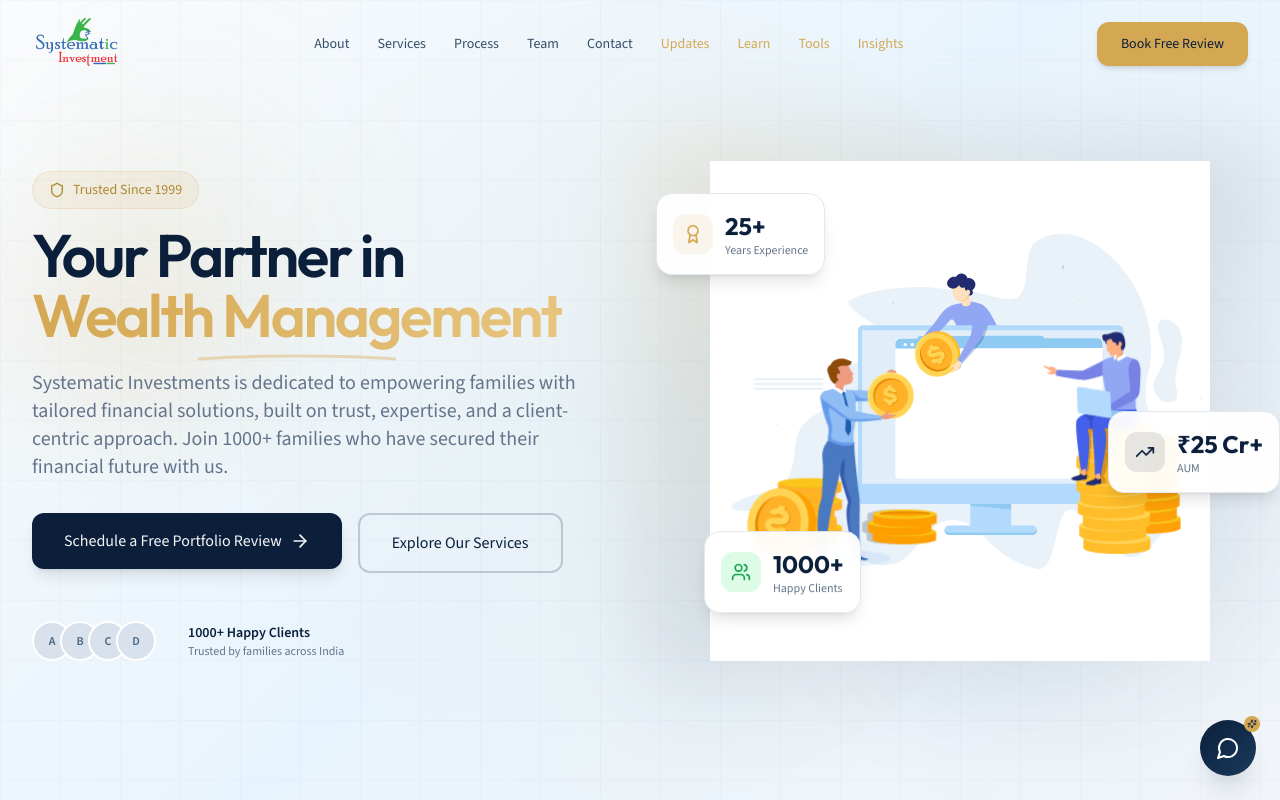
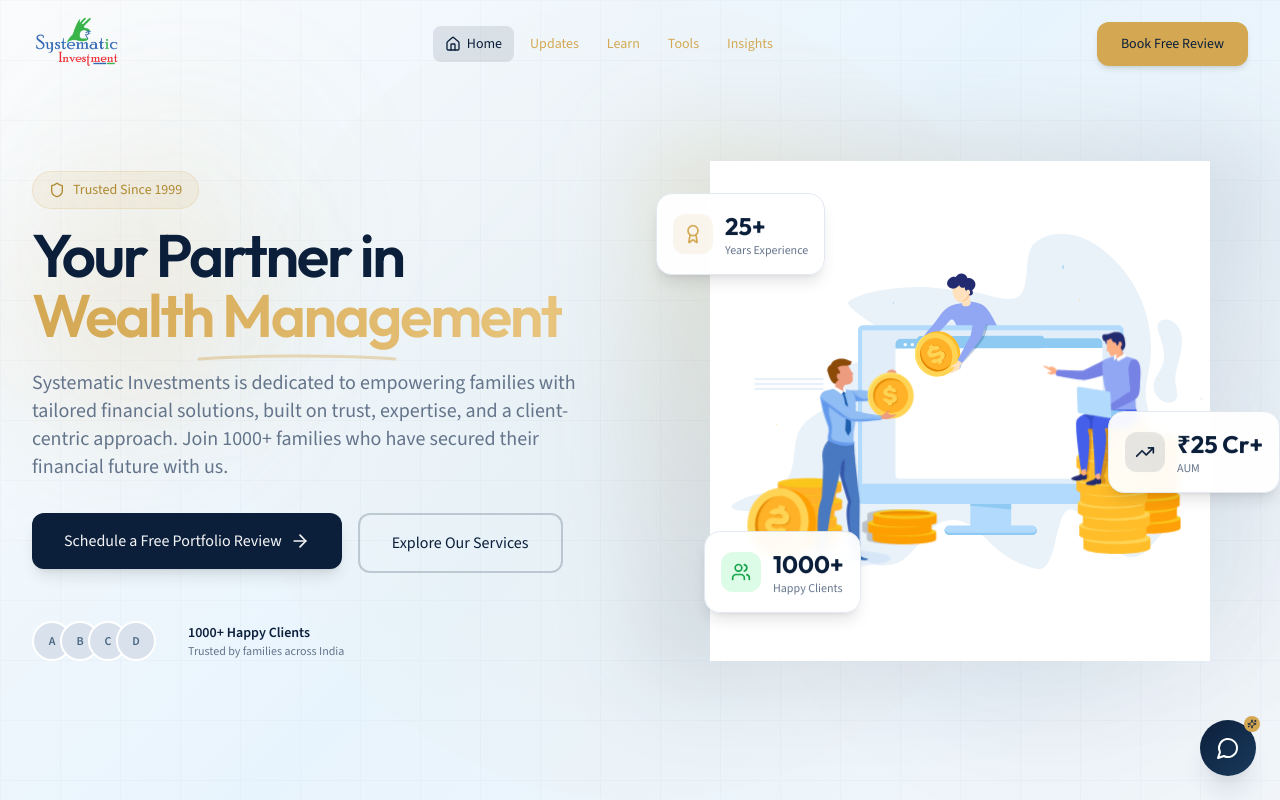
Before and after one commit to leothedev0705/systematicinvestments, a Next.js app: page / in a window 1280 px wide. Shown: the top 800 px of the page. Built offline with nearby package versions, Linux system fonts and the light colour scheme.

Commit message:
Simplify navbar: Home link + active state highlighting

```diff
--- a/components/Navbar.tsx
+++ b/components/Navbar.tsx
@@ -2,18 +2,11 @@
 
 import React, { useState, useEffect } from "react";
 import { motion, AnimatePresence } from "framer-motion";
-import { Menu, X } from "lucide-react";
+import { Menu, X, Home } from "lucide-react";
 import { cn } from "@/lib/utils";
 import Image from "next/image";
 import Link from "next/link";
-
-const navLinks = [
-  { name: "About", href: "#about" },
-  { name: "Services", href: "#services" },
-  { name: "Process", href: "#process" },
-  { name: "Team", href: "#team" },
-  { name: "Contact", href: "#contact" },
-];
+import { usePathname } from "next/navigation";
 
 const externalLinks = [
   { name: "Updates", href: "/updates" },
@@ -25,6 +18,8 @@ const externalLinks = [
 export const Navbar: React.FC = () => {
   const [isScrolled, setIsScrolled] = useState(false);
   const [isMobileMenuOpen, setIsMobileMenuOpen] = useState(false);
+  const pathname = usePathname();
+  const isHomePage = pathname === "/";
 
   useEffect(() => {
     const handleScroll = () => {
@@ -33,14 +28,6 @@ export const Navbar: React.FC = () => {
     window.addEventListener("scroll", handleScroll);
     return () => window.removeEventListener("scroll", handleScroll);
   }, []);
-
-  const scrollToSection = (href: string) => {
-    const element = document.querySelector(href);
-    if (element) {
-      element.scrollIntoView({ behavior: "smooth" });
-    }
-    setIsMobileMenuOpen(false);
-  };
 
   return (
     <>
@@ -58,15 +45,8 @@ export const Navbar: React.FC = () => {
         <div className="container-custom">
           <div className="flex items-center justify-between">
             {/* Logo */}
-            <motion.a
-              href="#"
-              onClick={(e) => {
-                e.preventDefault();
-                window.scrollTo({ top: 0, behavior: "smooth" });
-              }}
-              className="flex items-center group"
-              whileHover={{ scale: 1.02 }}
-            >
+            <Link href="/" className="flex items-center group">
+              <motion.div whileHover={{ scale: 1.02 }}>
                 <Image
                   src="/images/logo.png"
                   alt="Systematic Investment"
@@ -75,24 +55,34 @@ export const Navbar: React.FC = () => {
                   className="h-12 sm:h-14 w-auto object-contain"
                   priority
                 />
-            </motion.a>
+              </motion.div>
+            </Link>
 
             {/* Desktop Navigation */}
             <div className="hidden lg:flex items-center gap-1">
-              {navLinks.map((link) => (
-                <button
-                  key={link.name}
-                  onClick={() => scrollToSection(link.href)}
-                  className="px-3 py-2 text-sm font-medium text-navy-700 hover:text-primary transition-colors rounded-lg hover:bg-primary/5"
+              {/* Home Link */}
+              <Link
+                href="/"
+                className={cn(
+                  "px-3 py-2 text-sm font-medium transition-colors rounded-lg flex items-center gap-1.5",
+                  isHomePage
+                    ? "text-primary bg-primary/10"
+                    : "text-navy-700 hover:text-primary hover:bg-primary/5"
+                )}
               >
-                  {link.name}
-                </button>
-              ))}
+                <Home className="w-4 h-4" />
+                Home
+              </Link>
               {externalLinks.map((link) => (
                 <Link
                   key={link.name}
                   href={link.href}
-                  className="px-3 py-2 text-sm font-medium text-accent hover:text-accent-dark transition-colors rounded-lg hover:bg-accent/10"
+                  className={cn(
+                    "px-3 py-2 text-sm font-medium transition-colors rounded-lg",
+                    pathname === link.href
+                      ? "text-accent-dark bg-accent/20"
+                      : "text-accent hover:text-accent-dark hover:bg-accent/10"
+                  )}
                 >
                   {link.name}
                 </Link>
@@ -139,64 +129,77 @@ export const Navbar: React.FC = () => {
           >
             <div className="bg-white/98 backdrop-blur-lg border-b border-card-border shadow-elevated mx-4 rounded-2xl overflow-hidden">
               <div className="py-4 px-2">
-                {navLinks.map((link, index) => (
-                  <motion.button
-                    key={link.name}
+                {/* Home Link */}
+                <Link href="/" onClick={() => setIsMobileMenuOpen(false)}>
+                  <motion.span
                     initial={{ opacity: 0, x: -20 }}
                     animate={{ opacity: 1, x: 0 }}
-                    transition={{ delay: index * 0.05 }}
-                    onClick={() => scrollToSection(link.href)}
-                    className="w-full px-4 py-3 text-left text-base font-medium text-navy-700 hover:text-primary hover:bg-primary/5 rounded-xl transition-colors"
+                    transition={{ delay: 0 }}
+                    className={cn(
+                      "w-full px-4 py-3 text-left text-base font-medium rounded-xl transition-colors inline-flex items-center gap-2",
+                      isHomePage ? "text-primary bg-primary/10" : "text-navy-700 hover:text-primary hover:bg-primary/5"
+                    )}
                   >
-                    {link.name}
-                  </motion.button>
-                ))}
+                    🏠 Home
+                  </motion.span>
+                </Link>
                 <Link href="/updates" onClick={() => setIsMobileMenuOpen(false)}>
                   <motion.span
                     initial={{ opacity: 0, x: -20 }}
                     animate={{ opacity: 1, x: 0 }}
-                    transition={{ delay: navLinks.length * 0.05 }}
-                    className="w-full px-4 py-3 text-left text-base font-medium text-accent hover:bg-accent/10 rounded-xl transition-colors inline-block"
+                    transition={{ delay: 0.05 }}
+                    className={cn(
+                      "w-full px-4 py-3 text-left text-base font-medium rounded-xl transition-colors inline-block",
+                      pathname === "/updates" ? "text-accent-dark bg-accent/20" : "text-accent hover:bg-accent/10"
+                    )}
                   >
-                    📢 Updates & Bonds
+                    📢 Updates
                   </motion.span>
                 </Link>
                 <Link href="/learn" onClick={() => setIsMobileMenuOpen(false)}>
                   <motion.span
                     initial={{ opacity: 0, x: -20 }}
                     animate={{ opacity: 1, x: 0 }}
-                    transition={{ delay: (navLinks.length + 1) * 0.05 }}
-                    className="w-full px-4 py-3 text-left text-base font-medium text-accent hover:bg-accent/10 rounded-xl transition-colors inline-block"
+                    transition={{ delay: 0.1 }}
+                    className={cn(
+                      "w-full px-4 py-3 text-left text-base font-medium rounded-xl transition-colors inline-block",
+                      pathname === "/learn" ? "text-accent-dark bg-accent/20" : "text-accent hover:bg-accent/10"
+                    )}
                   >
-                    🎓 Learn Finance
+                    🎓 Learn
                   </motion.span>
                 </Link>
                 <Link href="/tools" onClick={() => setIsMobileMenuOpen(false)}>
                   <motion.span
                     initial={{ opacity: 0, x: -20 }}
                     animate={{ opacity: 1, x: 0 }}
-                    transition={{ delay: (navLinks.length + 2) * 0.05 }}
-                    className="w-full px-4 py-3 text-left text-base font-medium text-accent hover:bg-accent/10 rounded-xl transition-colors inline-block"
+                    transition={{ delay: 0.15 }}
+                    className={cn(
+                      "w-full px-4 py-3 text-left text-base font-medium rounded-xl transition-colors inline-block",
+                      pathname === "/tools" || pathname?.startsWith("/tools/") ? "text-accent-dark bg-accent/20" : "text-accent hover:bg-accent/10"
+                    )}
                   >
-                    📊 Financial Tools
+                    📊 Tools
                   </motion.span>
                 </Link>
                 <Link href="/blogs" onClick={() => setIsMobileMenuOpen(false)}>
                   <motion.span
                     initial={{ opacity: 0, x: -20 }}
                     animate={{ opacity: 1, x: 0 }}
-                    transition={{ delay: (navLinks.length + 3) * 0.05 }}
-                    className="w-full px-4 py-3 text-left text-base font-medium text-accent hover:bg-accent/10 rounded-xl transition-colors inline-block"
+                    transition={{ delay: 0.2 }}
+                    className={cn(
+                      "w-full px-4 py-3 text-left text-base font-medium rounded-xl transition-colors inline-block",
+                      pathname === "/blogs" || pathname?.startsWith("/blogs/") ? "text-accent-dark bg-accent/20" : "text-accent hover:bg-accent/10"
+                    )}
                   >
-                    📰 Insights & News
+                    📰 Insights
                   </motion.span>
                 </Link>
-                <Link href="/book-review" className="w-full mt-2">
+                <Link href="/book-review" className="w-full mt-2" onClick={() => setIsMobileMenuOpen(false)}>
                   <motion.span
                     initial={{ opacity: 0, x: -20 }}
                     animate={{ opacity: 1, x: 0 }}
-                    transition={{ delay: navLinks.length * 0.05 }}
-                    onClick={() => setIsMobileMenuOpen(false)}
+                    transition={{ delay: 0.25 }}
                     className="w-full btn-accent justify-center inline-flex"
                   >
                     Book Free Review
```
Lines whose indentation alone changed are shown as unchanged.
